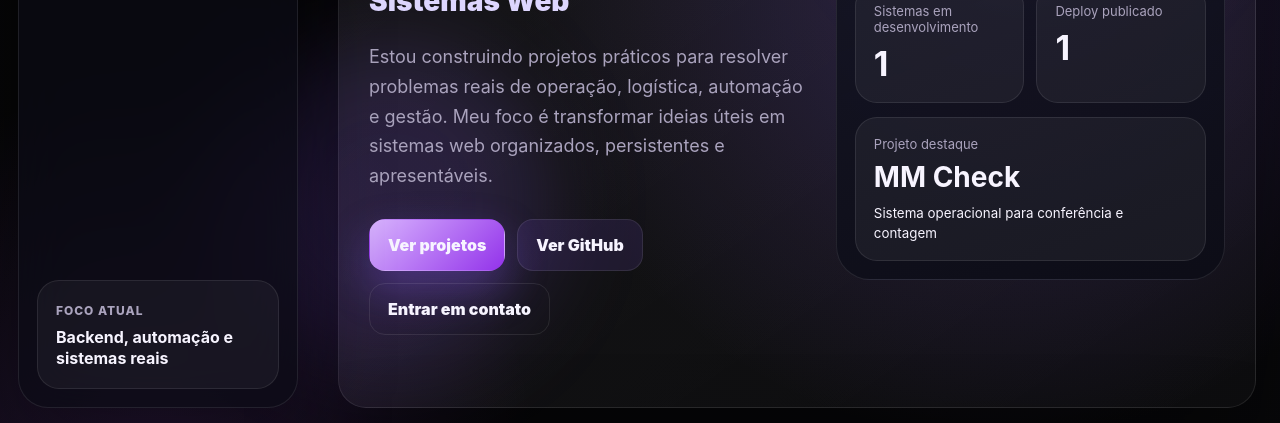
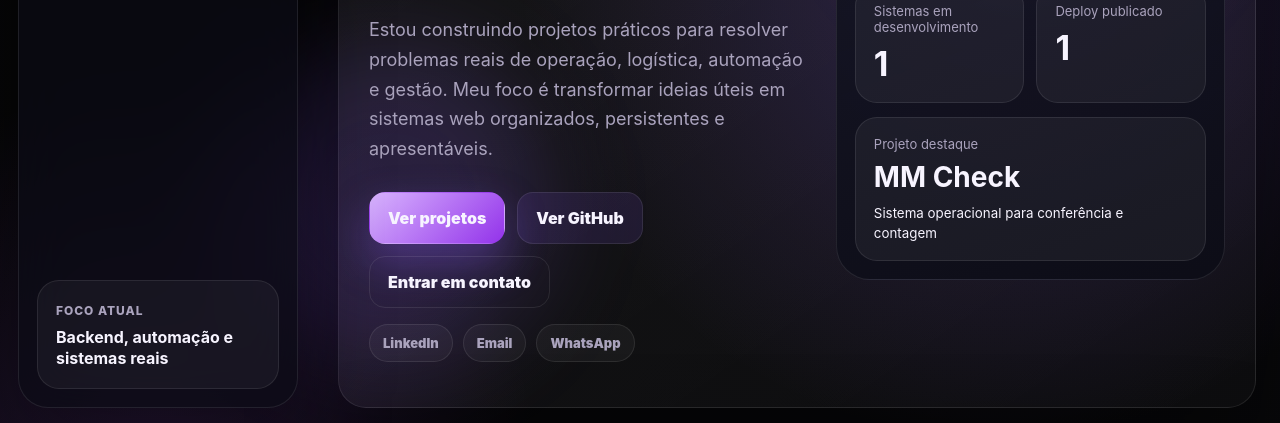
Before and after one commit to Neto-Marcos/portfolio-marcos-neto, a plain HTML site: page index.html in a window 1280 px wide. Shown: the part 374-797 px from the top of the page. Drawn offline with Linux system fonts and the light colour scheme.

Commit message:
content: add hero contact shortcuts

```diff
--- a/index.html
+++ b/index.html
@@ -49,6 +49,11 @@
             <a class="button primary" href="#projetos">Ver projetos</a>
             <a class="button secondary" href="https://github.com/Neto-Marcos" target="_blank" rel="noreferrer">Ver GitHub</a>
             <a class="button ghost" href="#contato">Entrar em contato</a>
+          </div>
+          <div class="hero-contact">
+            <a href="https://www.linkedin.com/in/marcos-neto-bbab573b6/" target="_blank" rel="noreferrer">LinkedIn</a>
+            <a href="mailto:marcos.neto0706@gmail.com">Email</a>
+            <a href="https://wa.me/5583991744139" target="_blank" rel="noreferrer">WhatsApp</a>
           </div>
         </div>
 
--- a/style.css
+++ b/style.css
@@ -248,6 +248,33 @@ p {
   flex-wrap: wrap;
   gap: 12px;
   margin-top: 28px;
+}
+
+.hero-contact {
+  display: flex;
+  flex-wrap: wrap;
+  gap: 10px;
+  margin-top: 16px;
+}
+
+.hero-contact a {
+  display: inline-flex;
+  align-items: center;
+  min-height: 38px;
+  padding: 0 13px;
+  border: 1px solid var(--line);
+  border-radius: 999px;
+  background: rgba(255, 255, 255, 0.04);
+  color: var(--muted);
+  font-size: 13px;
+  font-weight: 900;
+  transition: 180ms ease;
+}
+
+.hero-contact a:hover {
+  color: var(--text);
+  border-color: rgba(139, 92, 246, 0.48);
+  transform: translateY(-2px);
 }
 
 .button {
@@ -730,6 +757,11 @@ dialog::backdrop {
     width: 100%;
   }
 
+  .hero-contact a {
+    flex: 1;
+    justify-content: center;
+  }
+
   .timeline article {
     grid-template-columns: 1fr;
   }
```
